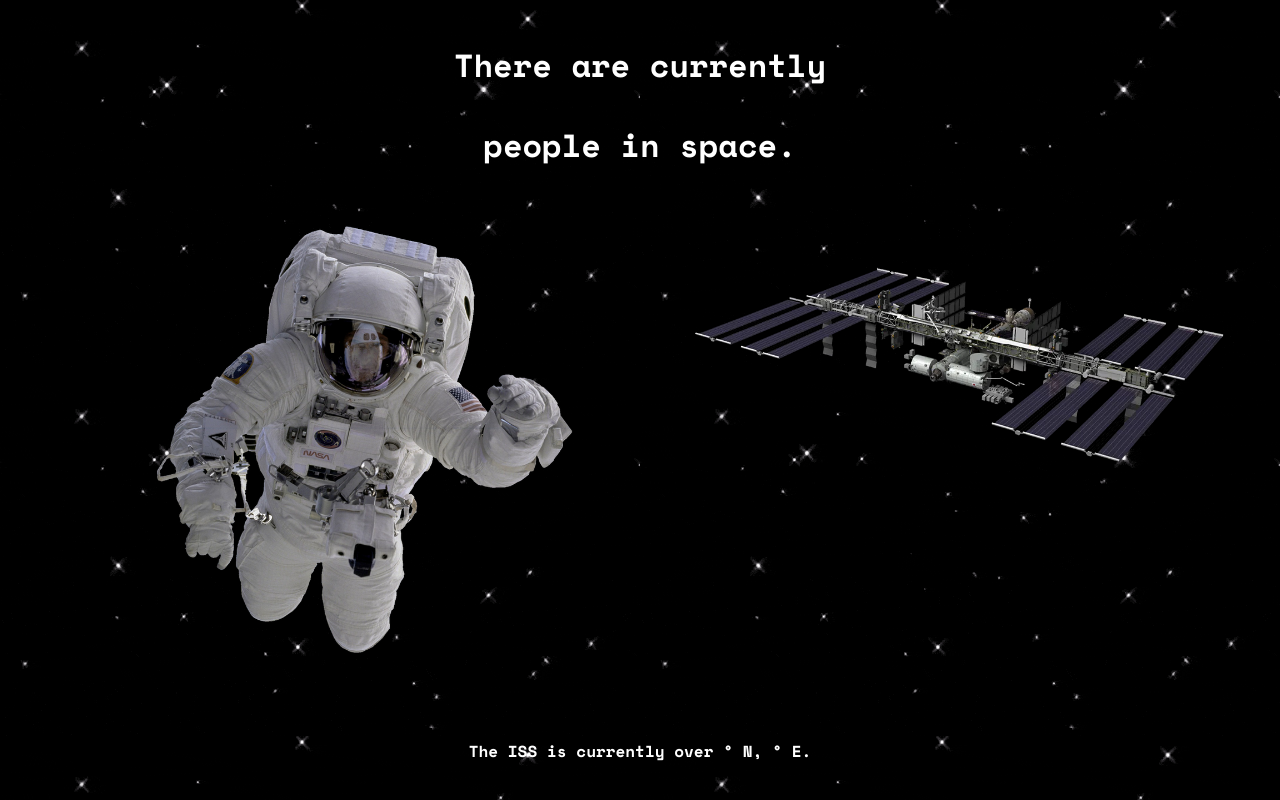
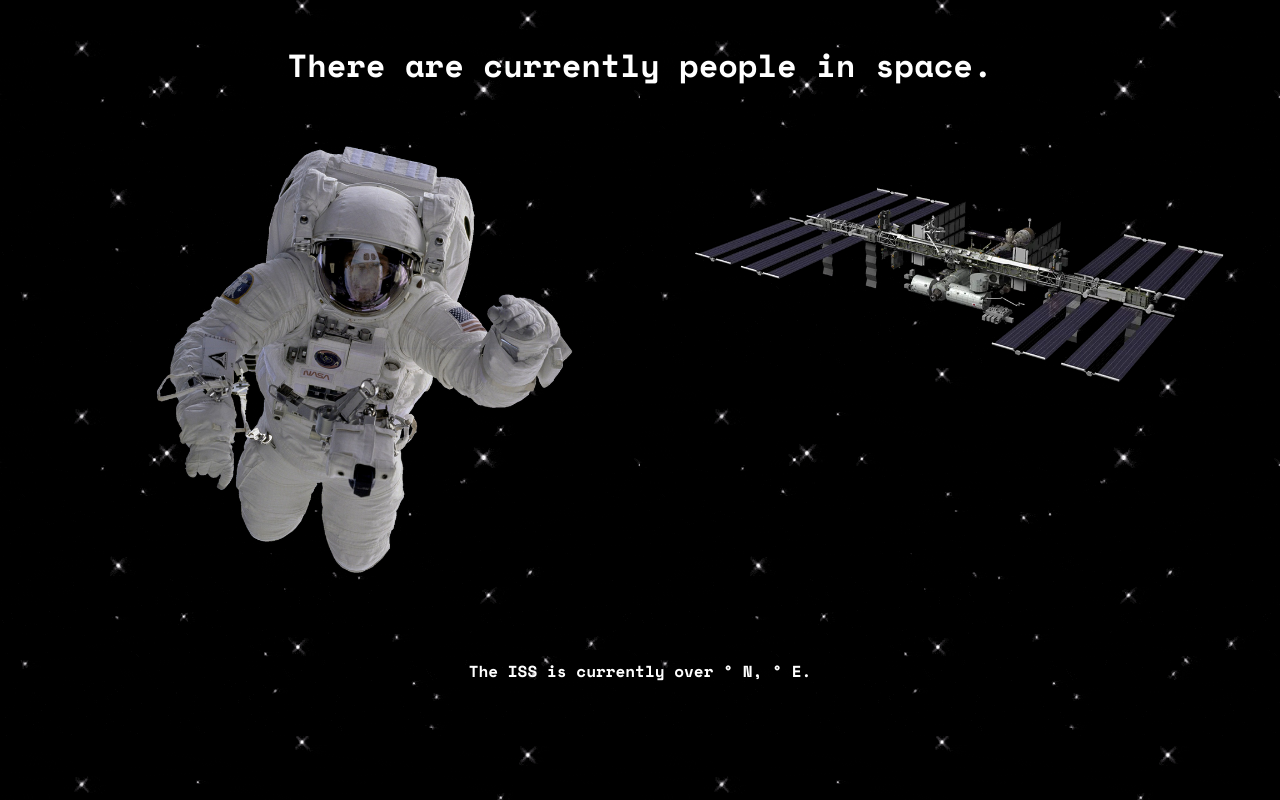
Before and after one commit to nguyenisabel/people-in-space, a plain HTML site: page index.html in a window 1280 px wide. Drawn offline with nearby package versions, Linux system fonts and the light colour scheme.

Commit message:
Update index.html

```diff
--- a/index.html
+++ b/index.html
@@ -11,7 +11,7 @@
 </head>
 <body>
     <div class="info">
-        <h1>There are currently <ul id="SpacePeople"></ul> people in space.</h1>
+        <h1>There are currently <span id="SpacePeople"></span> people in space.</h1>
     </div>
     <div class="people">
         <img class="astronaut" src="media/astronaut.png" alt="">
```
